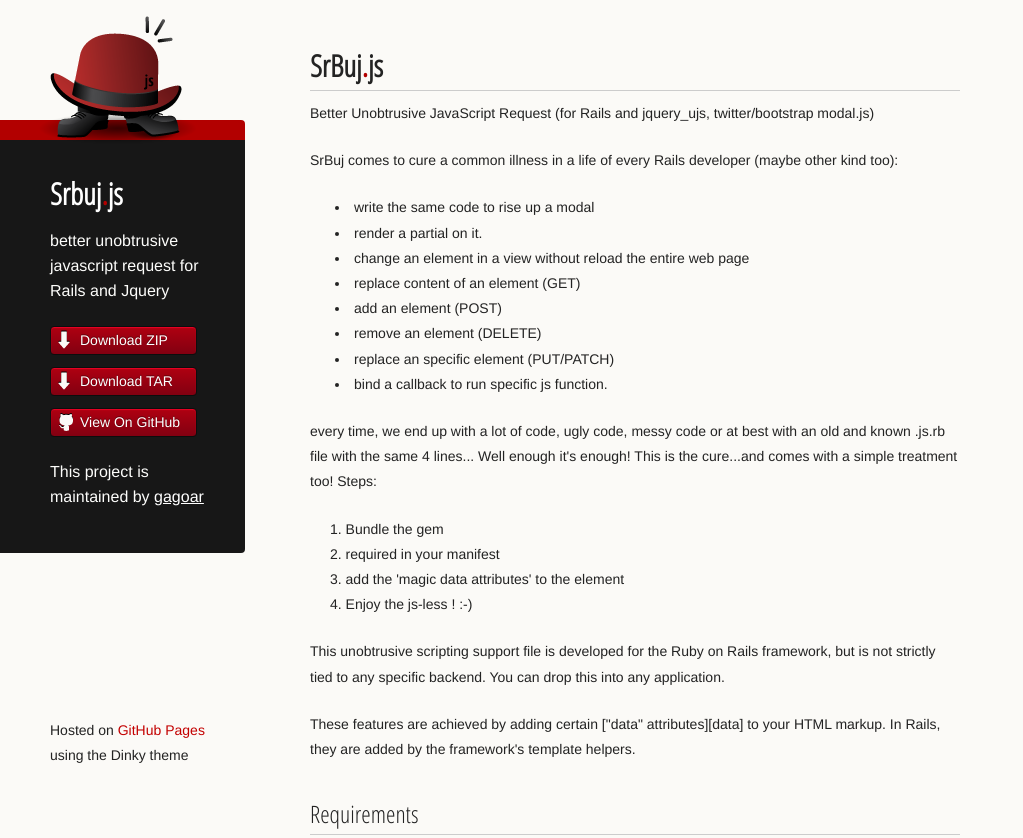
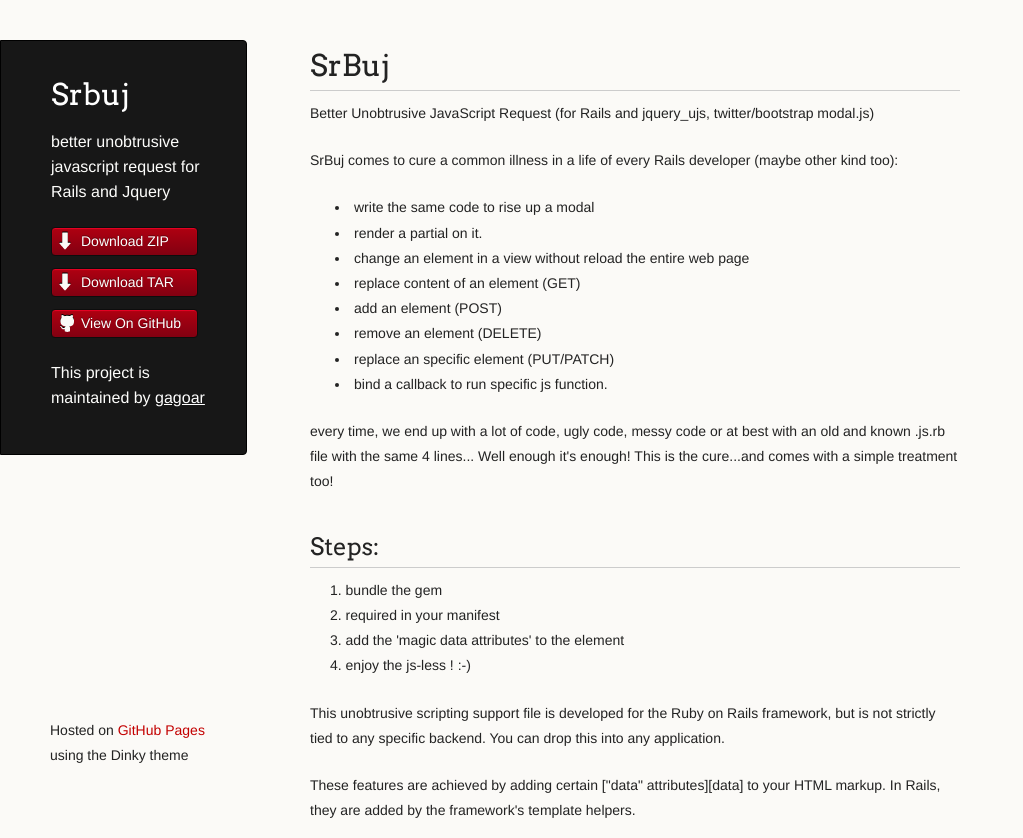
Before and after one commit to gagoar/SrBuj, a plain HTML site: page index.html in a window 1280 px wide. Shown: the top 838 px of the page, without its empty margins (0-1023 px from the left). Drawn offline with Linux system fonts and the light colour scheme.

Commit message:
Create gh-pages branch via GitHub

```diff
--- a/index.html
+++ b/index.html
@@ -9,9 +9,6 @@
     <link rel="stylesheet" href="stylesheets/pygment_trac.css">
     <script src="javascripts/scale.fix.js"></script>
     <meta name="viewport" content="width=device-width, initial-scale=1, user-scalable=no">
-
-    <link href='http://fonts.googleapis.com/css?family=Open+Sans+Condensed:300' rel='stylesheet' type='text/css'>
-
     <!--[if lt IE 9]>
     <script src="//html5shiv.googlecode.com/svn/trunk/html5.js"></script>
     <![endif]-->
@@ -19,7 +16,7 @@
   <body>
     <div class="wrapper">
       <header>
-        <h1 class="header">Srbuj<span>.</span>js</h1>
+        <h1 class="header">Srbuj</h1>
         <p class="header">better unobtrusive javascript request for Rails and Jquery</p>
 
         <ul>
@@ -33,7 +30,7 @@
 
       </header>
       <section>
-        <h1>SrBuj<span>.</span>js</h1>
+        <h1>SrBuj</h1>
 
 <p>Better Unobtrusive JavaScript Request (for Rails and jquery_ujs, twitter/bootstrap modal.js)</p>
 
@@ -49,14 +46,15 @@
 <li>replace an specific element (PUT/PATCH)</li>
 <li>bind a callback to run specific js function.</li>
 </ul><p>every time, we end up with a lot of code, ugly code, messy code or at best with an old and known .js.rb file with the same 4 lines... Well enough it's enough!
-This is the cure...and comes with a simple treatment too!
-Steps:</p>
+This is the cure...and comes with a simple treatment too!</p>
+
+<h2>Steps:</h2>
 
 <ol>
-<li>Bundle the gem</li>
+<li>bundle the gem</li>
 <li>required in your manifest</li>
 <li>add the 'magic data attributes' to the element</li>
-<li>Enjoy the js-less ! :-)</li>
+<li>enjoy the js-less ! :-)</li>
 </ol><p>This unobtrusive scripting support file is developed for the Ruby on Rails framework, but is not strictly tied to any specific backend. You can drop this into any application.</p>
 
 <p>These features are achieved by adding certain ["data" attributes][data] to your HTML markup. In Rails, they are added by the framework's template helpers.</p>
--- a/stylesheets/styles.css
+++ b/stylesheets/styles.css
@@ -47,15 +47,9 @@ p, ul, ol, table, dl {
 }
 
 h1, h2, h3 {
-	font-family: 'Open Sans Condensed', Arvo, Monaco, serif;
+	font-family: Arvo, Monaco, serif;
   line-height:1.3;
 	font-weight: normal;
-}
-h1{
-  font-weight: bold;
-}
-h1 span{
-  color: #B20000;
 }
 
 h1,h2, h3 {
@@ -216,10 +210,7 @@ header {
   width:170px;
   float:left;
   position:fixed;
-	border: 0px solid #000;
-	border-bottom: 0px solid #000;
-	border-right: 0px solid #B20000;
-	border-top: 20px solid #B20000;
+	border: 1px solid #000;
 	-webkit-border-top-right-radius: 4px;
 	-webkit-border-bottom-right-radius: 4px;
 	-moz-border-radius-topright: 4px;
@@ -227,18 +218,8 @@ header {
 	border-top-right-radius: 4px;
 	border-bottom-right-radius: 4px;
 	padding: 34px 25px 22px 50px;
-	margin: 110px 25px 0 0;
+	margin: 30px 25px 0 0;
 	-webkit-font-smoothing: antialiased;
-}
-header:before{
-  display: block;
-  position: absolute;
-  width: 219px;
-  height:219px;
-  background: transparent url(../images/srbuj.png) left top no-repeat;
-  content: "";
-  left: 8px;
-  top: -129px;
 }
 
 p.header {
@@ -246,7 +227,9 @@ p.header {
 }
 
 h1.header {
+	font-family: Arvo, sans-serif;
 	font-size: 30px;
+	font-weight: 300;
 	line-height: 1.3em;
 	border-bottom: none;
 	margin-top: 0;
@@ -428,10 +411,3 @@ footer {
     color:#444;
   }
 }
-
-@media screen and (-webkit-min-device-pixel-ratio: 2), screen and (max--moz-device-pixel-ratio: 2) {
-  header:before{
-    background-image: url(../images/srbuj-retina.png);
-    background-size: 219px 136px;
-  }
-}
```
Also changed, not shown: params.json (+1 -1 lines).
